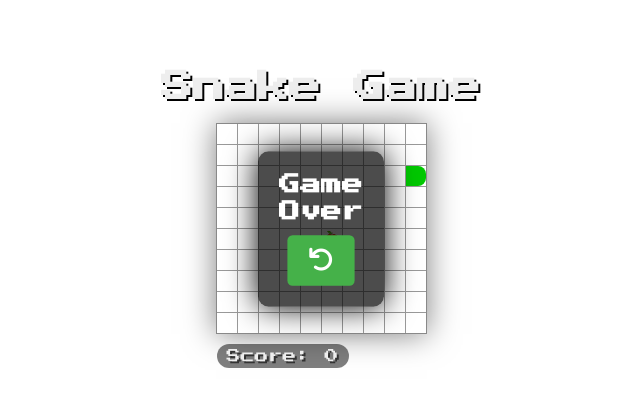
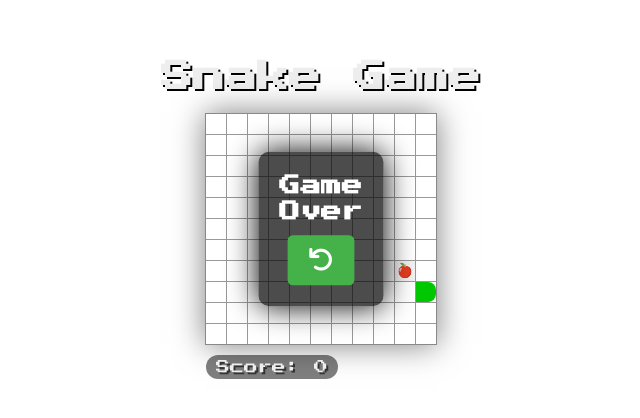
Before and after one commit to GuillemRodriguezMitjana/snake-game, a React (Vite) app: page / in a window 1280 px wide. Shown: the part 208-626 px from the top of the page, without its empty margins (319-959 px from the left). Built offline with nearby package versions, Linux system fonts and the light colour scheme.

Commit message:
Mode 1P millorat

```diff
--- a/src/components/GameBoard.css
+++ b/src/components/GameBoard.css
@@ -1,7 +1,7 @@
 .board {
     display: grid;
-    grid-template-columns: repeat(10, 20px);
-    grid-template-rows: repeat(10, 20px);
+    grid-template-columns: repeat(11, 20px);
+    grid-template-rows: repeat(11, 20px);
     gap: 1px;
     position: relative;
     background-color: rgba(0, 0, 0, 0.4);
--- a/src/components/GameBoard.jsx
+++ b/src/components/GameBoard.jsx
@@ -4,21 +4,44 @@ import { useState, useEffect } from 'react';
 import "./GameBoard.css"
 
 // Mida del tauler
-const boardSize = 10;
+const boardSize = 11;
 
-// Estat inicial
-const initialSnake = [{ x: 2, y: 2 }];
-const initialFood = { x: 5, y: 5 };
+// Funció per obtenir una posició aleatòria (vores excloses) diferent de 'pos'
+const getRandomPosition = (pos = {x: 0, y: 0}) => {
+    let randomPos = { x: 0, y: 0 }
+
+    do {
+        randomPos = {
+            x: Math.floor(Math.random() * (boardSize - 2) + 1),
+            y: Math.floor(Math.random() * (boardSize - 2) + 1),
+        }
+    } while (randomPos.x === pos.x && randomPos.y === pos.y);
+
+    return randomPos;
+};
+
+// Funció per obtenir una direcció aleatòria
+const getRandomDirection = () => {
+    const directions = [
+        { x: 0, y: -1 },
+        { x: 0, y: 1 },
+        { x: -1, y: 0 },
+        { x: 1, y: 0 },
+    ];
+    return directions[Math.floor(Math.random() * directions.length)];
+};
 
 const GameBoard = () => {
     // Carregar estat inicial
-    const [snake, setSnake] = useState(initialSnake);
-    const [food, setFood] = useState(initialFood);
-    const [direction, setDirection] = useState({ x: 1, y: 0 });
+    const [snake, setSnake] = useState([getRandomPosition()]);
+    const [food, setFood] = useState(getRandomPosition(snake));
+    const [direction, setDirection] = useState(getRandomDirection());
     const [gameOver, setGameOver] = useState(false);
     const [score, setScore] = useState(0);
     const [countdown, setCountdown] = useState(3);
     const [gameStarted, setGameStarted] = useState(false);
+    const [turning, setTurning] = useState(false);
+    const [gameWon, setGameWon] = useState(false);
 
     // Countdown inicial de 3 segons
     useEffect(() => {
@@ -33,30 +56,35 @@ const GameBoard = () => {
 
     // Funció per reiniciar el joc
     const restartGame = () => {
-        setSnake(initialSnake);
-        setFood(initialFood);
-        setDirection({ x: 1, y: 0 });
+        setSnake([getRandomPosition()]);
+        setFood(getRandomPosition(snake));
+        setDirection(getRandomDirection());
         setGameOver(false);
         setScore(0);
         setCountdown(3);
         setGameStarted(false);
+        setTurning(false);
+        setGameWon(false);
     }
 
     // Gestionar les tecles per a la serp
     useEffect(() => {
         const handleKeyDown = (e) => {
+            if (turning) return;
+            else setTurning(true);
+
             switch (e.key) {
                 case 'ArrowUp':
-                    setDirection({ x: 0, y: -1 });
+                    if (snake.length === 1 || direction.y === 0) setDirection({ x: 0, y: -1 });
                     break;
                 case 'ArrowDown':
-                    setDirection({ x: 0, y: 1 });
+                    if (snake.length === 1 || direction.y === 0) setDirection({ x: 0, y: 1 });
                     break;
                 case 'ArrowLeft':
-                    setDirection({ x: -1, y: 0 });
+                    if (snake.length === 1 || direction.x === 0) setDirection({ x: -1, y: 0 });
                     break;
                 case 'ArrowRight':
-                    setDirection({ x: 1, y: 0 });
+                    if (snake.length === 1 || direction.x === 0) setDirection({ x: 1, y: 0 });
                     break;
                 default:
             }
@@ -64,12 +92,12 @@ const GameBoard = () => {
 
         document.addEventListener('keydown', handleKeyDown);
         return () => document.removeEventListener('keydown', handleKeyDown);
-    }, []);
+    }, [direction, snake, turning]);
 
     // Gestionar moviment de la serp i comprovar col·lisions
     useEffect(() => {
         // Funció per generar una posició del menjar on no estigui la serp
-        const generateFoodPosition = () => {
+        const generateFoodPosition = (snake) => {
             let newFoodPosition;
             let isFoodOnSnake = true;
 
@@ -85,7 +113,7 @@ const GameBoard = () => {
             return newFoodPosition;
         }
 
-        if (gameOver || !gameStarted) return;
+        if (gameOver || !gameStarted || gameWon) return;
 
         // Funció per moure la serp
         const moveSnake = () => {
@@ -110,19 +138,25 @@ const GameBoard = () => {
 
             // Comprovar menjar
             if (newHead.x === food.x && newHead.y === food.y) {
-                setFood(generateFoodPosition());
+                setFood(generateFoodPosition(newSnake));
                 setScore(score + 1);
+
+                if (score + 1 >= boardSize * boardSize) {
+                    setGameWon(true);
+                }
             } else {
                 newSnake.pop();
             }
 
             // Actualitzar serp
             setSnake(newSnake);
+
+            setTurning(false);
         };
 
         const interval = setInterval(moveSnake, 200);
         return () => clearInterval(interval);
-    }, [snake, direction, food, gameOver, gameStarted, score]);
+    }, [snake, direction, food, gameOver, gameStarted, score, gameWon]);
 
     // Funció per obtenir la direcció de la serp
     const getHeadDirectionClass = () => {
@@ -155,9 +189,17 @@ const GameBoard = () => {
                     />
                 ))
             )}
-            {gameOver &&
+            {gameOver && !gameWon &&
                 <div className="game-over">
                     <div>Game Over</div>
+                    <button onClick={restartGame}>
+                        <i className="fa-solid fa-arrow-rotate-left"></i>
+                    </button>
+                </div>
+            }
+            {gameWon &&
+                <div className="game-over">
+                    <div>You Win!</div>
                     <button onClick={restartGame}>
                         <i className="fa-solid fa-arrow-rotate-left"></i>
                     </button>
```
